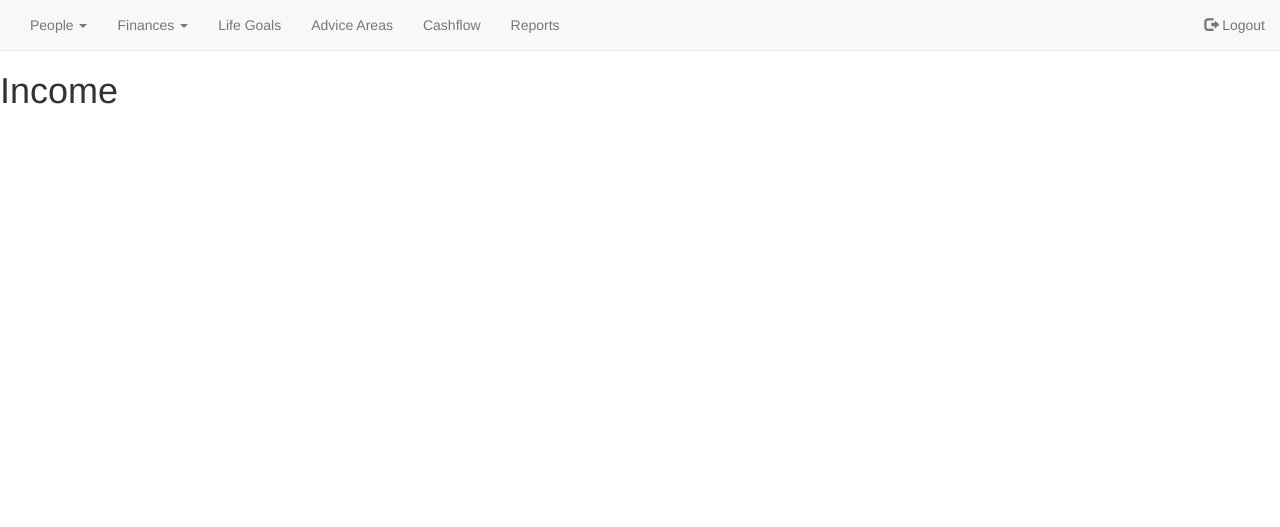
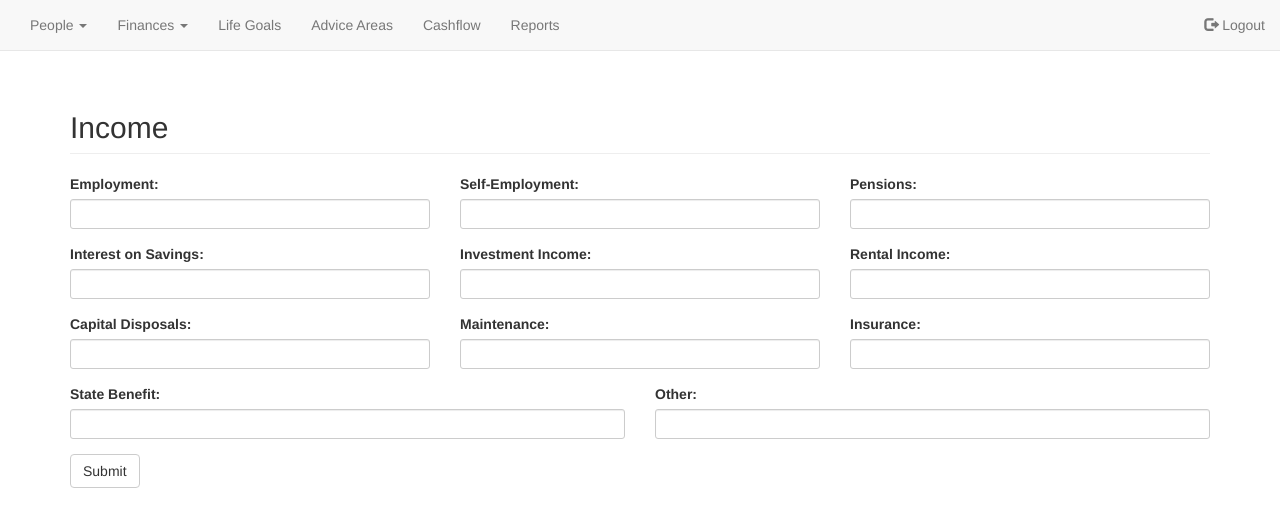
Before and after one commit to jwoods02/uni-ifa-form-site, a Flask app: page /Income in a window 1280 px wide. Shown: the top 527 px of the page. Run offline with Flask 2, Linux system fonts and the light colour scheme; a user stored in the database is signed in; some libraries are stand-ins or nearby versions.

Commit message:
Created a form for the Income data to be entered into

```diff
--- a/templates/finances/income.html
+++ b/templates/finances/income.html
@@ -1,4 +1,83 @@
 {%extends 'blocks/nav.html'%}
 {%block mainBlock%}
-<h1> Income </h1>
+<div class="container">
+    <h2 class="page-header">Income</h2>
+    <form action="/IncomeData" method="post">
+        <div class="row">
+            <div class="col-xs-4">
+                <div class="form-group">
+                    <label for="Employment">Employment:</label>
+                    <input type="integer" name="Employment" class="form-control input-sm">
+                </div>
+            </div>
+            <div class="col-xs-4">
+                <div class="form-group">
+                    <label for="Self-Employment">Self-Employment:</label>
+                    <input type="integer" name="Self-Employment" class="form-control input-sm">
+                </div>
+            </div>
+			<div class="col-xs-4">
+                <div class="form-group">
+                    <label for="Pensions">Pensions:</label>
+                    <input type="integer" name="Pensions" class="form-control input-sm">
+                </div>
+            </div>
+        </div>
+        <div class="row">
+            <div class="col-xs-4">
+                <div class="form-group">
+                    <label for="InterestOnSavings">Interest on Savings:</label>
+                    <input type="integer" name="InterestOnSavings" class="form-control input-sm">
+                </div>
+            </div>
+			<div class="col-xs-4">
+                <div class="form-group">
+                    <label for="InvestmentIncome">Investment Income:</label>
+                    <input type="integer" name="InvestmentIncome" class="form-control input-sm">
+                </div>
+            </div>
+			<div class="col-xs-4">
+                <div class="form-group">
+                    <label for="RentalIncome">Rental Income:</label>
+                    <input type="integer" name="RentalIncome" class="form-control input-sm">
+                </div>
+            </div>
+        </div>
+        <div class="row">
+            <div class="col-xs-4">
+                <div class="form-group">
+                    <label for="CapitalDisposals">Capital Disposals:</label>
+                    <input type="integer" name="CapitalDisposals" class="form-control input-sm">
+                </div>
+            </div>
+			<div class="col-xs-4">
+                <div class="form-group">
+                    <label for="Maintenance">Maintenance:</label>
+                    <input type="integer" name="Maintenance" class="form-control input-sm">
+                </div>
+            </div>
+			<div class="col-xs-4">
+                <div class="form-group">
+                    <label for="Insurance">Insurance:</label>
+                    <input type="integer" name="Insurance" class="form-control input-sm">
+                </div>
+            </div>
+        </div>
+        <div class="row">
+            <div class="col-xs-6">
+                <div class="form-group">
+                    <label for="StateBenefit">State Benefit:</label>
+                    <input type="integer" name="StateBenefit" class="form-control input-sm">
+                </div>
+            </div>
+			<div class="col-xs-6">
+                <div class="form-group">
+                    <label for="Other">Other:</label>
+                    <input type="integer" name="Other" class="form-control input-sm">
+                </div>
+            </div>
+        </div>
+        <button type="submit" class="btn btn-default">Submit</button>
+    </form>
+</div>
 {%endblock%}
```
